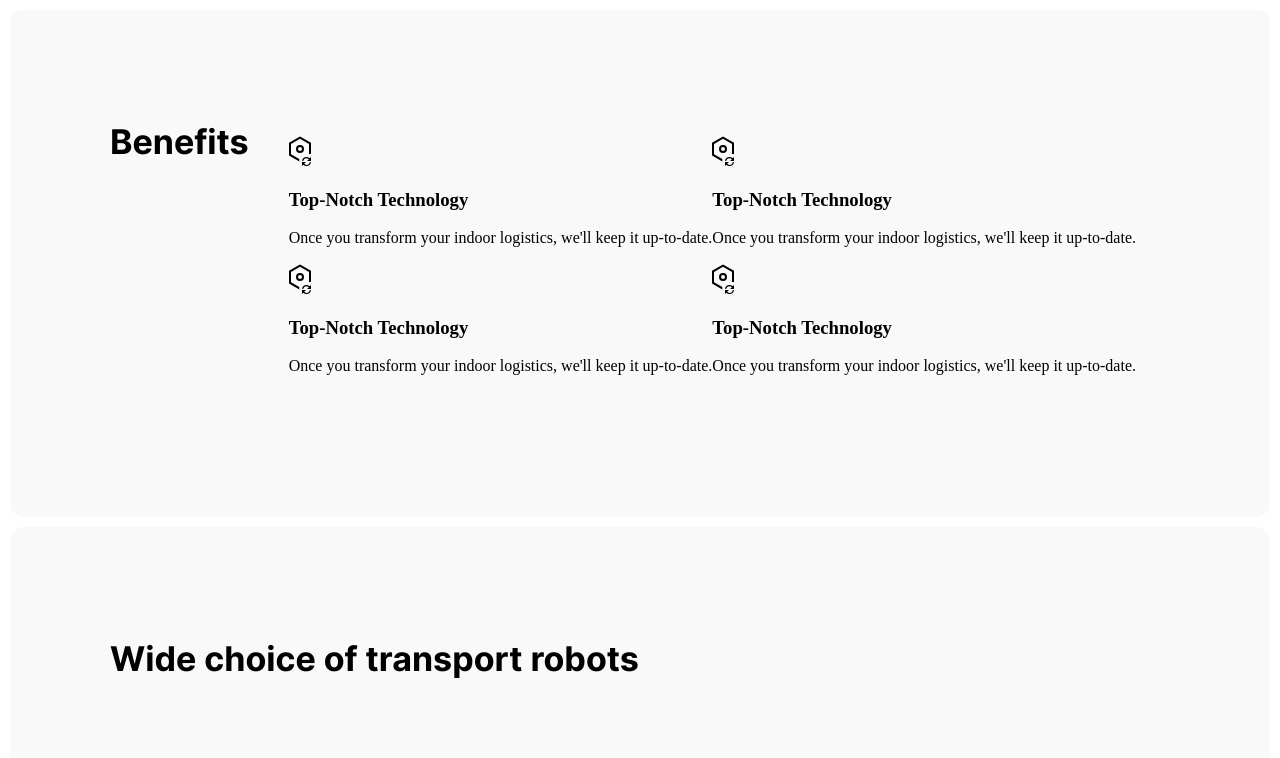
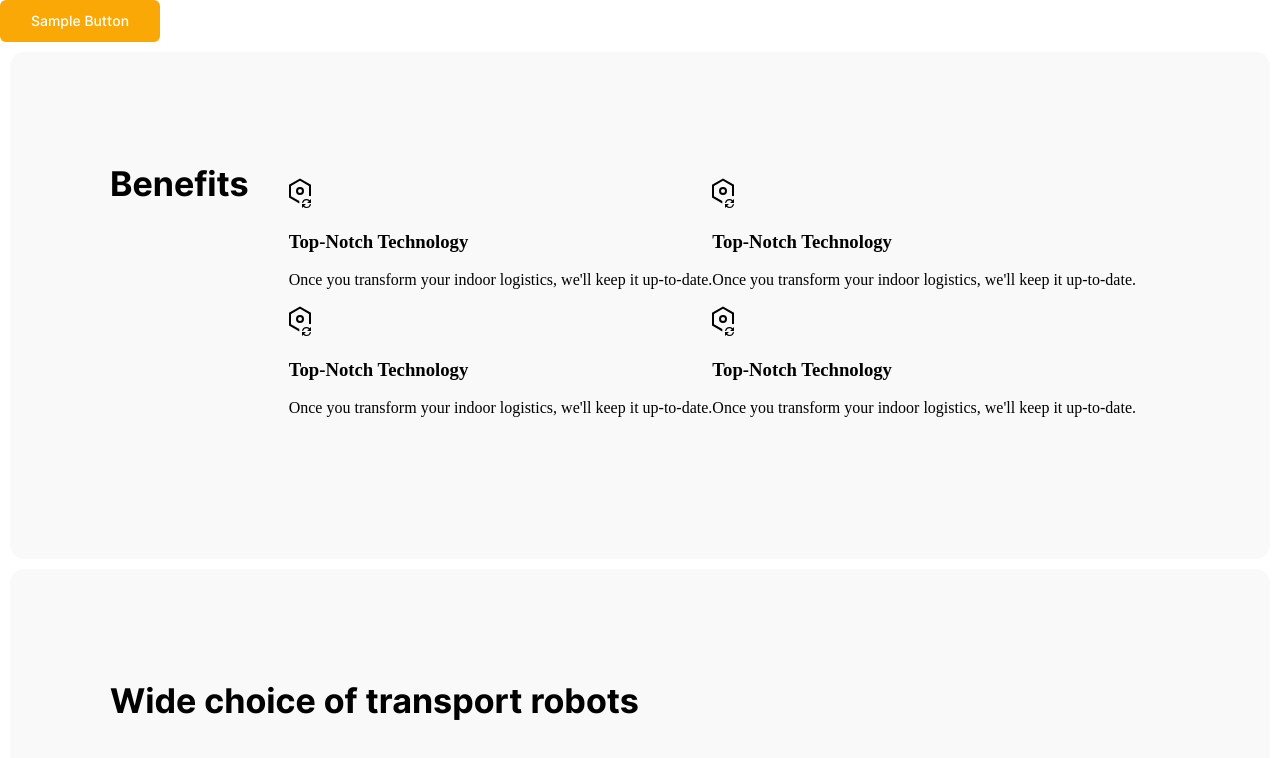
Before and after one commit to kvnloughead/ant-robotics, a React (Create React App) app: page / in a window 1280 px wide. Shown: the top 758 px of the page. Built offline with nearby package versions, Linux system fonts and the light colour scheme.

Commit message:
feat: reusable Button component

```diff
--- a/src/components/App/App.js
+++ b/src/components/App/App.js
@@ -1,11 +1,13 @@
 import './App.css';
+import Button from '../Button/Button';
+import CardList from '../CardList/CardList';
 import Section from '../Section/Section';
-import CardList from '../CardList/CardList';
 import { benefits } from '../../utils/config';
 
 function App() {
   return (
     <>
+      <Button label={'Sample Button'}/>
       <Section type='benefits' layout='four-columns' title='Benefits'>
         <CardList cards={benefits}></CardList>
       </Section>
--- /dev/null
+++ b/src/components/Button/Button.css
@@ -0,0 +1,14 @@
+.button {
+  width: 160px;
+  height: 42px;
+  background-color: #FAA805;
+  border-radius: 6px;
+  margin: 0;
+  padding: 0;
+  border: none;
+  font-family: Inter, Arial, Helvetica, sans-serif;
+  font-size: 14px;
+  font-weight: 500;
+  line-height: 18px;
+  color: #fff;
+}
--- /dev/null
+++ b/src/components/Button/Button.js
@@ -0,0 +1,11 @@
+import './Button.css';
+
+function Button(props) {
+  return (
+    <button className='button' onClick={props.onClick}>
+      {props.label}
+    </button>
+  );
+}
+
+export default Button;
```
